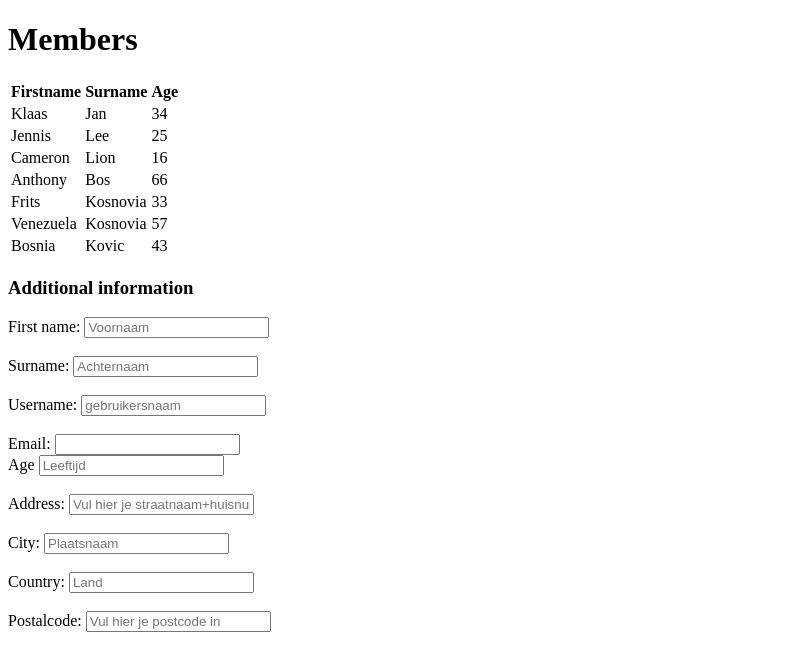
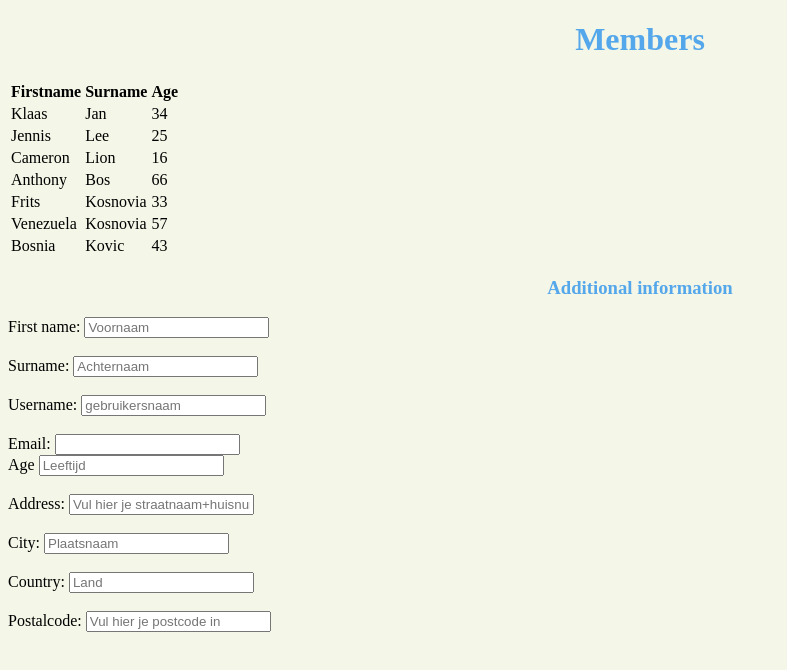
Before and after one commit to NobregaV/Webdevelopment, a plain HTML site: page Eindopdracht week 1/Opdracht 3-Memberspagina.html in a window 1280 px wide. Shown: the whole page, without its empty margins (0-787 px from the left). Drawn offline with Linux system fonts and the light colour scheme.

Commit message:
Laatste wijzigingen

```diff
--- /dev/null
+++ b/Eindopdracht week 1/Opdracht 3-Memberspagina.css
@@ -0,0 +1,13 @@
+h1 {
+    color: rgb(85, 167, 235);
+    text-align: center;
+}
+
+body {
+    background-color: rgba(240, 243, 222, 0.726);
+}
+
+h3 {
+    color: rgb(85, 167, 235);
+    text-align: center;
+}
--- a/Eindopdracht week 1/Opdracht 3-Memberspagina.html
+++ b/Eindopdracht week 1/Opdracht 3-Memberspagina.html
@@ -4,6 +4,7 @@
     <meta charset="UTF-8">
     <meta name="viewport" content="width=, initial-scale=1.0">
     <title>Document</title>
+    <link rel="stylesheet" href="./Opdracht 3-Memberspagina.css"
 </head>
 <body>
     <div id="wrapper">
```
Also changed, not shown: Eindopdracht week 1/Opdracht 3-Profielpagina.html (+4 -2 lines), 1 other file.
